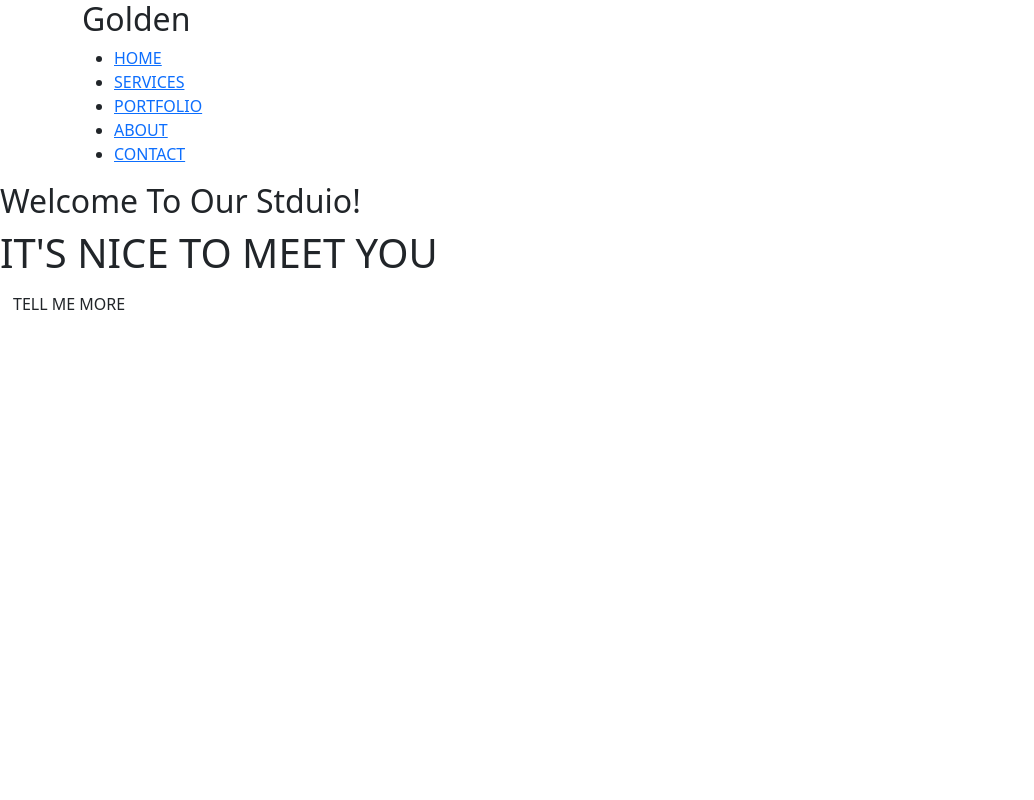
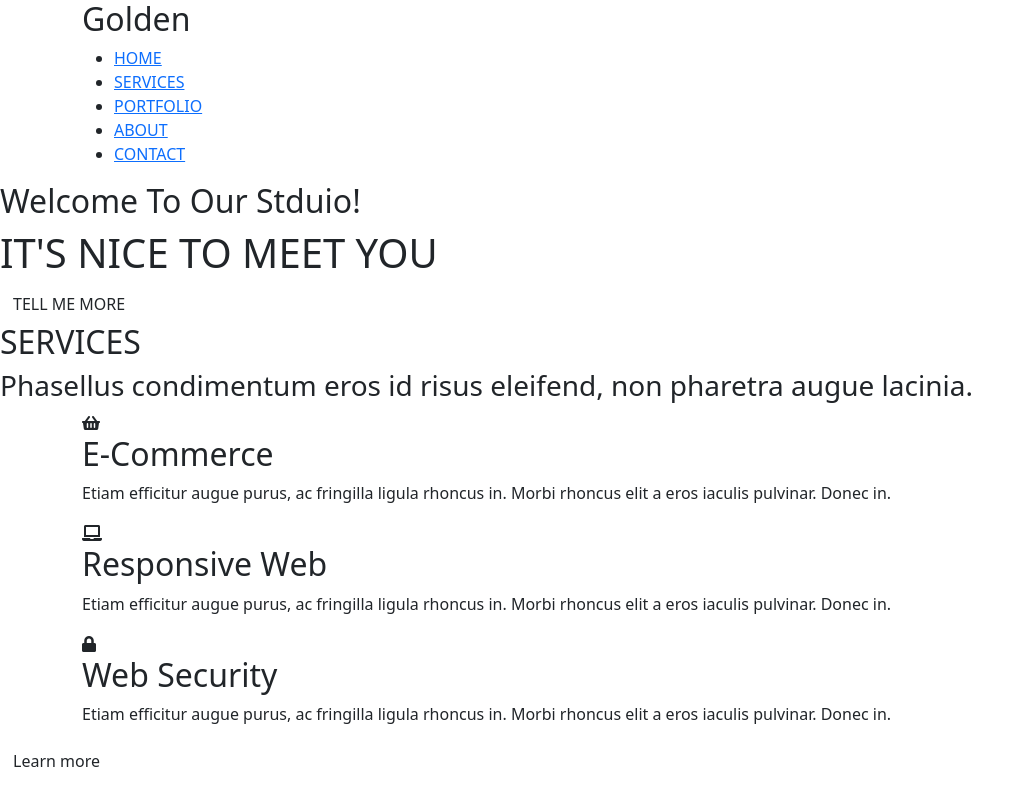
Before and after one commit to mdymek95/project-with-task, a website: page index.html in a window 1280 px wide. Shown: the whole page, without its empty margins (0-1034 px from the left). Drawn offline with nearby package versions, Linux system fonts and the light colour scheme; files that its build step writes are made by us from their sources.

Commit message:
add section services

```diff
--- a/index.html
+++ b/index.html
@@ -38,5 +38,27 @@
             <a href="#" class="btn btn-one">TELL ME MORE</a>
         </div>
     </header>
+    <section class="services">
+        <h2 class="section-title">SERVICES</h2>
+        <h3 class="page-subtitle">Phasellus condimentum eros id risus eleifend, non pharetra augue lacinia.</h3>
+        <div class="container">
+            <div class="box">
+                <i class="fas fa-shopping-basket"></i>
+                <h2>E-Commerce</h2>
+                <p>Etiam efficitur augue purus, ac fringilla ligula rhoncus in. Morbi rhoncus elit a eros iaculis pulvinar. Donec in.</p>
+            </div>
+            <div class="box">
+                <i class="fas fa-laptop"></i>
+                <h2>Responsive Web</h2>
+                <p>Etiam efficitur augue purus, ac fringilla ligula rhoncus in. Morbi rhoncus elit a eros iaculis pulvinar. Donec in.</p>
+            </div>
+            <div class="box">
+                <i class="fas fa-lock"></i>
+                <h2>Web Security</h2>
+                <p>Etiam efficitur augue purus, ac fringilla ligula rhoncus in. Morbi rhoncus elit a eros iaculis pulvinar. Donec in.</p>
+            </div>
+        </div>
+        <a href="#" class="btn btn-two">Learn more</a>
+    </section>
 </body>
 </html>
```
